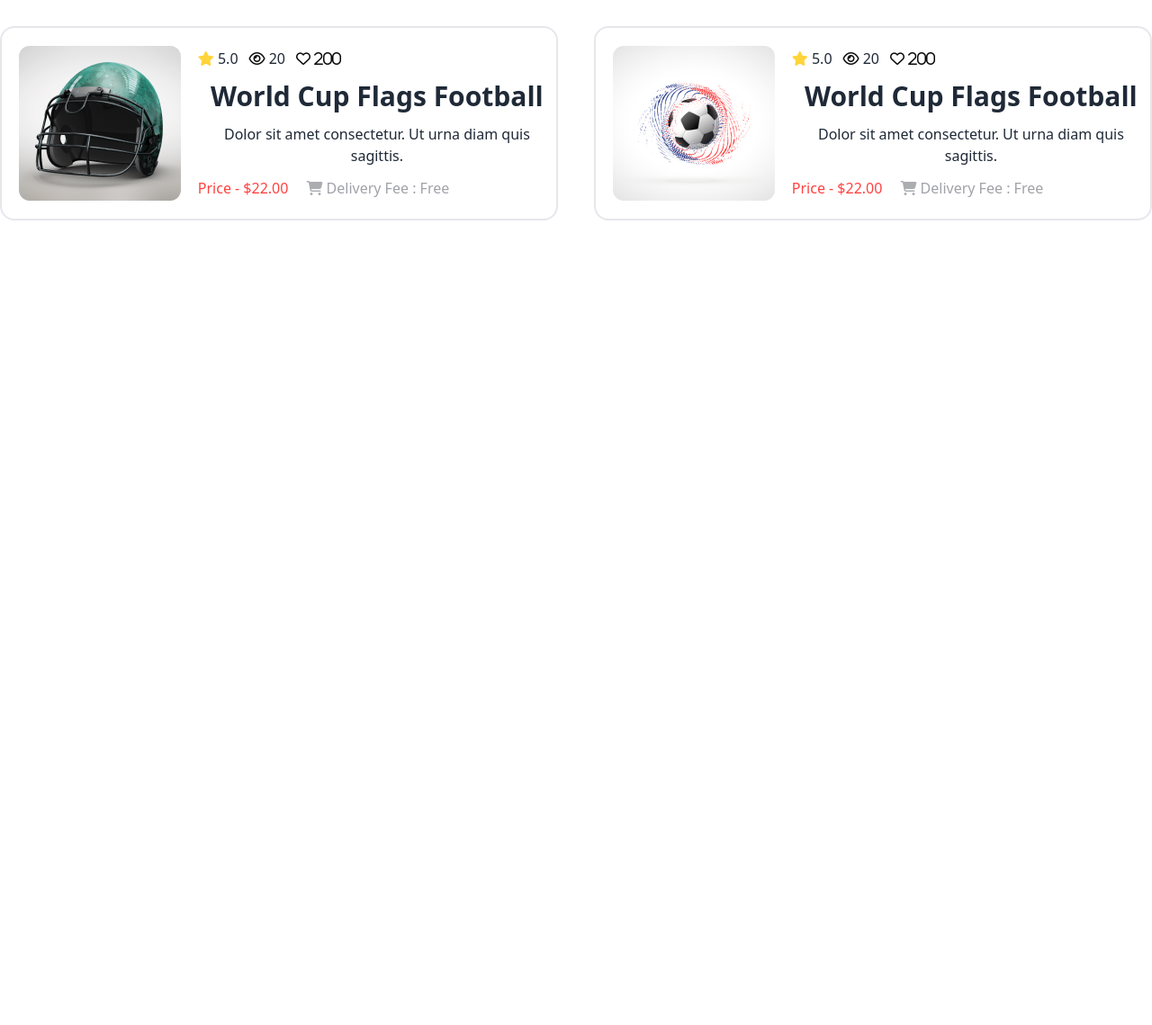
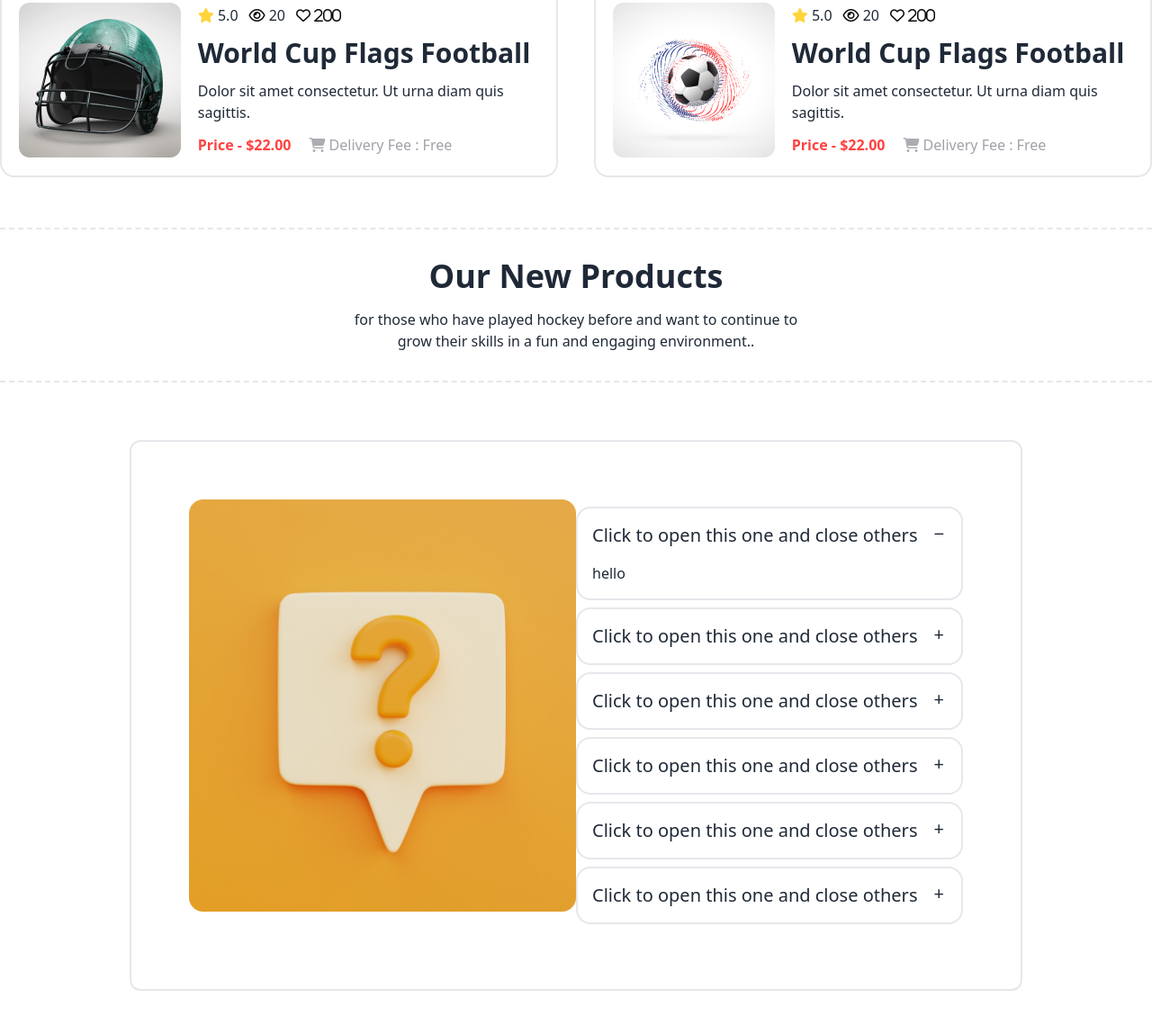
Before and after one commit to afrinbhuiyan/hockey-olympic-repo, a plain HTML site: page index.html in a window 1280 px wide. Shown: the part 3371-4510 px from the top of the page at 90% size. Before the commit the page ends 3672 px from the top, so only its background shows below. Drawn offline with nearby package versions, Linux system fonts and the light colour scheme.

Commit message:
added a question client section

```diff
--- a/index.html
+++ b/index.html
@@ -90,7 +90,7 @@
           </div>
 
     </header>
-    <main class="container mx-auto mt-12">
+    <main class="container mx-auto ">
         <!-- Hero section -->
         <section>
             <div class="carousel w-full">
@@ -209,8 +209,8 @@
              </div>
           </section>
           <!-- Product Section -->
-           <section class="text-center my-14 mx-auto">
-            <div class="border-t-2 border-dashed border-b-2 pt-8 pb-8 ">
+           <section class=" my-14 mx-auto">
+            <div class="border-t-2 border-dashed border-b-2 pt-8 pb-8 text-center">
               <h3 class="text-4xl font-extrabold">Our New Products</h3>
                 <p class="mt-4">for those who have played hockey before and want to continue to <br> grow their skills in a fun and engaging environment..</p>
                   </div>
@@ -232,7 +232,7 @@
                     <h2 class=" text-3xl font-bold">World Cup Flags Football</h2>
                     <p>Dolor sit amet consectetur. Ut urna diam quis sagittis. </p>
                     <div class="flex gap-5">
-                      <p class="text-gradient-color">Price - $22.00</p>
+                      <p class="text-gradient-color font-bold">Price - $22.00</p>
                       <p class="text-zinc-400"><i class="fa-solid fa-cart-shopping" style="color: #909297c0;"></i> Delivery Fee : Free</p>
                     </div>
                   </div>
@@ -253,7 +253,7 @@
                     <h2 class=" text-3xl font-bold">World Cup Flags Football</h2>
                     <p>Dolor sit amet consectetur. Ut urna diam quis sagittis. </p>
                     <div class="flex gap-5">
-                      <p class="text-gradient-color">Price - $22.00</p>
+                      <p class="text-gradient-color font-bold">Price - $22.00</p>
                       <p class="text-zinc-400"><i class="fa-solid fa-cart-shopping" style="color: #909297c0;"></i> Delivery Fee : Free</p>
                     </div>
                   </div>
@@ -274,7 +274,7 @@
                     <h2 class=" text-3xl font-bold">World Cup Flags Football</h2>
                     <p>Dolor sit amet consectetur. Ut urna diam quis sagittis. </p>
                     <div class="flex gap-5">
-                      <p class="text-gradient-color">Price - $22.00</p>
+                      <p class="text-gradient-color font-bold">Price - $22.00</p>
                       <p class="text-zinc-400"><i class="fa-solid fa-cart-shopping" style="color: #909297c0;"></i> Delivery Fee : Free</p>
                     </div>
                   </div>
@@ -295,7 +295,7 @@
                     <h2 class=" text-3xl font-bold">World Cup Flags Football</h2>
                     <p>Dolor sit amet consectetur. Ut urna diam quis sagittis. </p>
                     <div class="flex gap-5">
-                      <p class="text-gradient-color">Price - $22.00</p>
+                      <p class="text-gradient-color font-bold">Price - $22.00</p>
                       <p class="text-zinc-400"><i class="fa-solid fa-cart-shopping" style="color: #909297c0;"></i> Delivery Fee : Free</p>
                     </div>
                   </div>
@@ -316,7 +316,7 @@
                     <h2 class=" text-3xl font-bold">World Cup Flags Football</h2>
                     <p>Dolor sit amet consectetur. Ut urna diam quis sagittis. </p>
                     <div class="flex gap-5">
-                      <p class="text-gradient-color">Price - $22.00</p>
+                      <p class="text-gradient-color font-bold">Price - $22.00</p>
                       <p class="text-zinc-400"><i class="fa-solid fa-cart-shopping" style="color: #909297c0;"></i> Delivery Fee : Free</p>
                     </div>
                   </div>
@@ -328,22 +328,78 @@
                       src="Images/10.png"
                       alt="Movie" />
                   </figure>
-                  <div class="flex flex-col justify-center gap-3">
+                  <div class="flex flex-col justify-center lg:gap-3">
                     <ul class="flex gap-3">
                       <li><i class="fa-solid fa-star" style="color: #FFD43B;"></i> 5.0</li>
                       <li><i class="fa-regular fa-eye" style="color: #0a0a0a;"></i> 20</li>
                       <li><i class="fa-regular fa-heart" style="color: #0a0a0a;"> 200</i></li>
                     </ul>
-                    <h2 class=" text-3xl font-bold">World Cup Flags Football</h2>
+                    <h2 class="flex text-3xl font-bold">World Cup Flags Football</h2>
                     <p>Dolor sit amet consectetur. Ut urna diam quis sagittis. </p>
                     <div class="flex gap-5">
-                      <p class="text-gradient-color">Price - $22.00</p>
+                      <p class="text-gradient-color font-bold">Price - $22.00</p>
                       <p class="text-zinc-400"><i class="fa-solid fa-cart-shopping" style="color: #909297c0;"></i> Delivery Fee : Free</p>
                     </div>
                   </div>
                 </div>
               </div>
            </section>
+           <!-- clients section -->
+          <section class="my-14 mx-auto">
+            <div class="border-t-2 border-dashed border-b-2 pt-8 pb-8 text-center">
+              <h3 class="text-4xl font-extrabold">Our New Products</h3>
+                <p class="mt-4">for those who have played hockey before and want to continue to <br> grow their skills in a fun and engaging environment..</p>
+                  </div>
+                  <div class="grid grid-cols-1 lg:grid-cols-2 border-2 p-10 lg:p-16 mt-16 lg:mx-36 rounded-xl">
+                    <div class="">
+                      <img src="Images/11.png" alt="">
+                    </div>
+                    <div class="">
+                        <div class="collapse collapse-plus  border-2 mb-2 mt-2">
+                          <input type="radio" name="my-accordion-3" checked="checked" />
+                          <div class="collapse-title text-xl font-medium">Click to open this one and close others</div>
+                          <div class="collapse-content">
+                          <p>hello</p>
+                        </div>
+                      </div>
+                     <div class="collapse collapse-plus  border-2 mb-2">
+                        <input type="radio" name="my-accordion-3" />
+                        <div class="collapse-title text-xl font-medium">Click to open this one and close others</div>
+                        <div class="collapse-content">
+                          <p>hello</p>
+                        </div>
+                      </div>
+                      <div class="collapse collapse-plus  border-2  mb-2">
+                        <input type="radio" name="my-accordion-3" />
+                        <div class="collapse-title text-xl font-medium">Click to open this one and close others</div>
+                        <div class="collapse-content">
+                          <p>hello</p>
+                        </div>
+                      </div>
+                      <div class="collapse collapse-plus  border-2  mb-2">
+                        <input type="radio" name="my-accordion-3" />
+                        <div class="collapse-title text-xl font-medium">Click to open this one and close others</div>
+                        <div class="collapse-content">
+                          <p>hello</p>
+                        </div>
+                      </div>
+                      <div class="collapse collapse-plus  border-2  mb-2">
+                        <input type="radio" name="my-accordion-3" />
+                        <div class="collapse-title text-xl font-medium">Click to open this one and close others</div>
+                        <div class="collapse-content">
+                          <p>hello</p>
+                        </div>
+                      </div>
+                      <div class="collapse collapse-plus  border-2  mb-2">
+                        <input type="radio" name="my-accordion-3" />
+                        <div class="collapse-title text-xl font-medium">Click to open this one and close others</div>
+                        <div class="collapse-content">
+                          <p>hello</p>
+                        </div>
+                      </div>
+                    </div>
+                  </div>
+          </section>
     </main>
     <footer>
 
```
